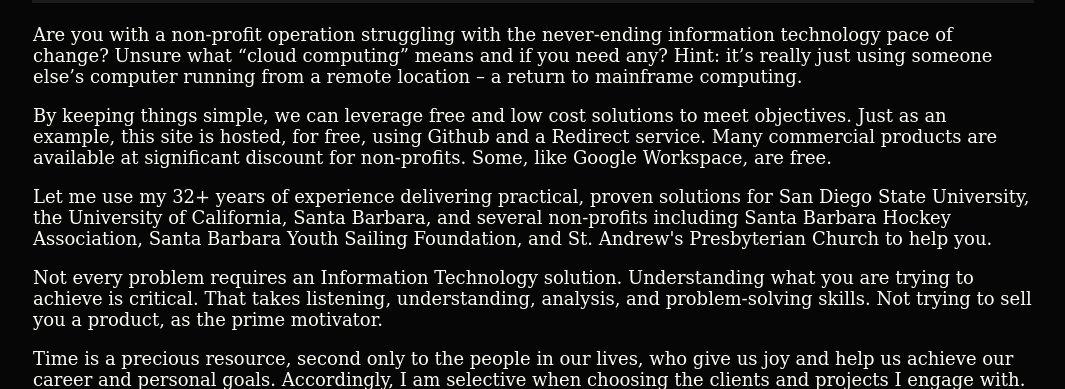
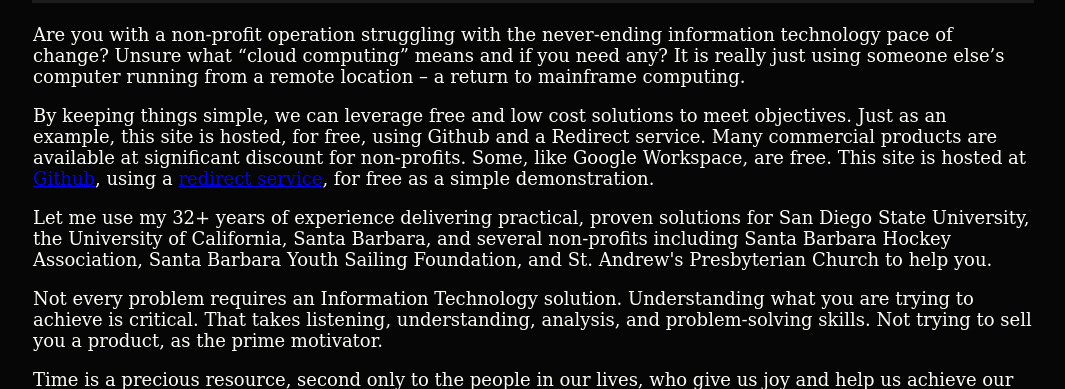
Before and after one commit to kirkgrier/hello-world, a plain HTML site: page gcssba/index.html in a window 1280 px wide. Shown: the part 722-1111 px from the top of the page, without its empty margins (107-1172 px from the left). Drawn offline with Linux system fonts and the light colour scheme.

Commit message:
Updated Index.html

```diff
--- a/gcssba/index.html
+++ b/gcssba/index.html
@@ -24,8 +24,8 @@ body {
       <td align="center" bgcolor="#1D1C1C"><img src="cloud-comp-wordcloud.png" width="1000" height="625" alt=""/></td>
     </tr>
     <tr>
-      <td><p style="font-family: Constantia, 'Lucida Bright', 'DejaVu Serif', Georgia, serif; font-size: 18px; color: #FDFEF7">Are you with a non-profit operation struggling with the never-ending information technology pace of change? Unsure what “cloud computing” means and if you need any? Hint: it’s really just using someone else’s computer running from a remote location – a return to mainframe computing.</p>
-	  <p style="font-family: Constantia, 'Lucida Bright', 'DejaVu Serif', Georgia, serif; font-size: 18px; color: #FDFEF7">By keeping things simple, we can leverage free and low cost solutions to meet objectives. Just as an example, this site is hosted, for free, using Github and a Redirect service. Many commercial products are available at significant discount for non-profits. Some, like Google Workspace, are free. </p>
+      <td><p style="font-family: Constantia, 'Lucida Bright', 'DejaVu Serif', Georgia, serif; font-size: 18px; color: #FDFEF7">Are you with a non-profit operation struggling with the never-ending information technology pace of change? Unsure what “cloud computing” means and if you need any? It is really just using someone else’s computer running from a remote location – a return to mainframe computing.</p>
+	  <p style="font-family: Constantia, 'Lucida Bright', 'DejaVu Serif', Georgia, serif; font-size: 18px; color: #FDFEF7">By keeping things simple, we can leverage free and low cost solutions to meet objectives. Just as an example, this site is hosted, for free, using Github and a Redirect service. Many commercial products are available at significant discount for non-profits. Some, like Google Workspace, are free. This site is hosted at <a href="https://github.com/">Github</a>, using a <a href="https://redirect.pizza/">redirect service</a>, for free as a simple demonstration. </p>
 	  <p style="font-family: Constantia, 'Lucida Bright', 'DejaVu Serif', Georgia, serif; font-size: 18px; color: #FDFEF7">Let me use my 32+ years of experience delivering practical, proven solutions for San Diego State University, the University of California, Santa Barbara, and several non-profits including Santa Barbara Hockey Association, Santa Barbara Youth Sailing Foundation, and St. Andrew's Presbyterian Church to help you.</p>
       <p style="font-family: Constantia, 'Lucida Bright', 'DejaVu Serif', Georgia, serif; font-size: 18px; color: #FDFEF7">Not every problem requires an Information Technology solution. Understanding what you are trying to achieve is critical. That takes listening, understanding, analysis, and problem-solving skills. Not trying to sell you a product, as the prime motivator.</p>
       <p style="font-family: Constantia, 'Lucida Bright', 'DejaVu Serif', Georgia, serif; font-size: 18px; color: #FDFEF7">Time is a precious resource, second only to the people in our lives, who give us joy and help us achieve our career and personal goals. Accordingly, I am selective when choosing the clients and projects I engage with.</p>
```
